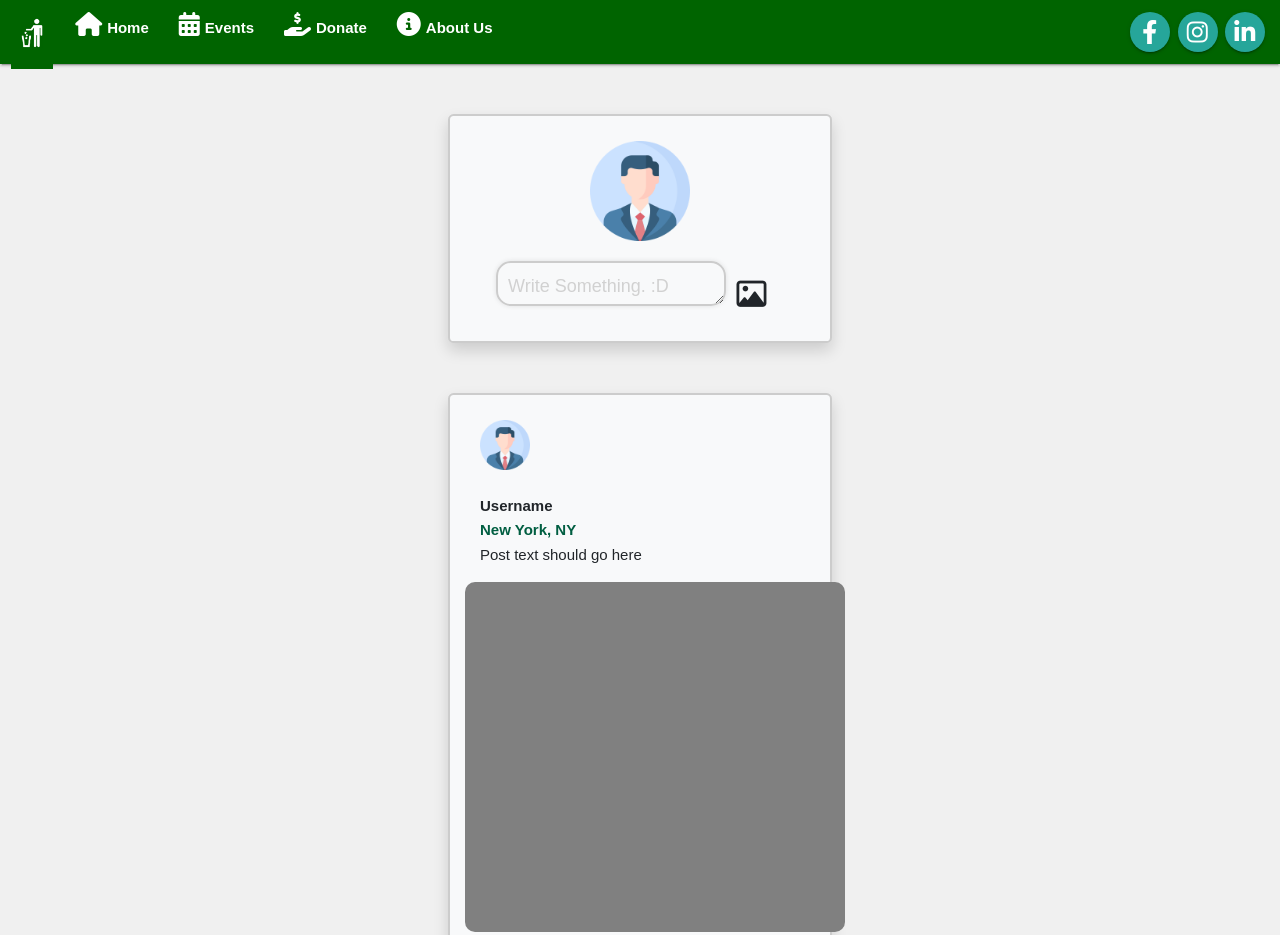
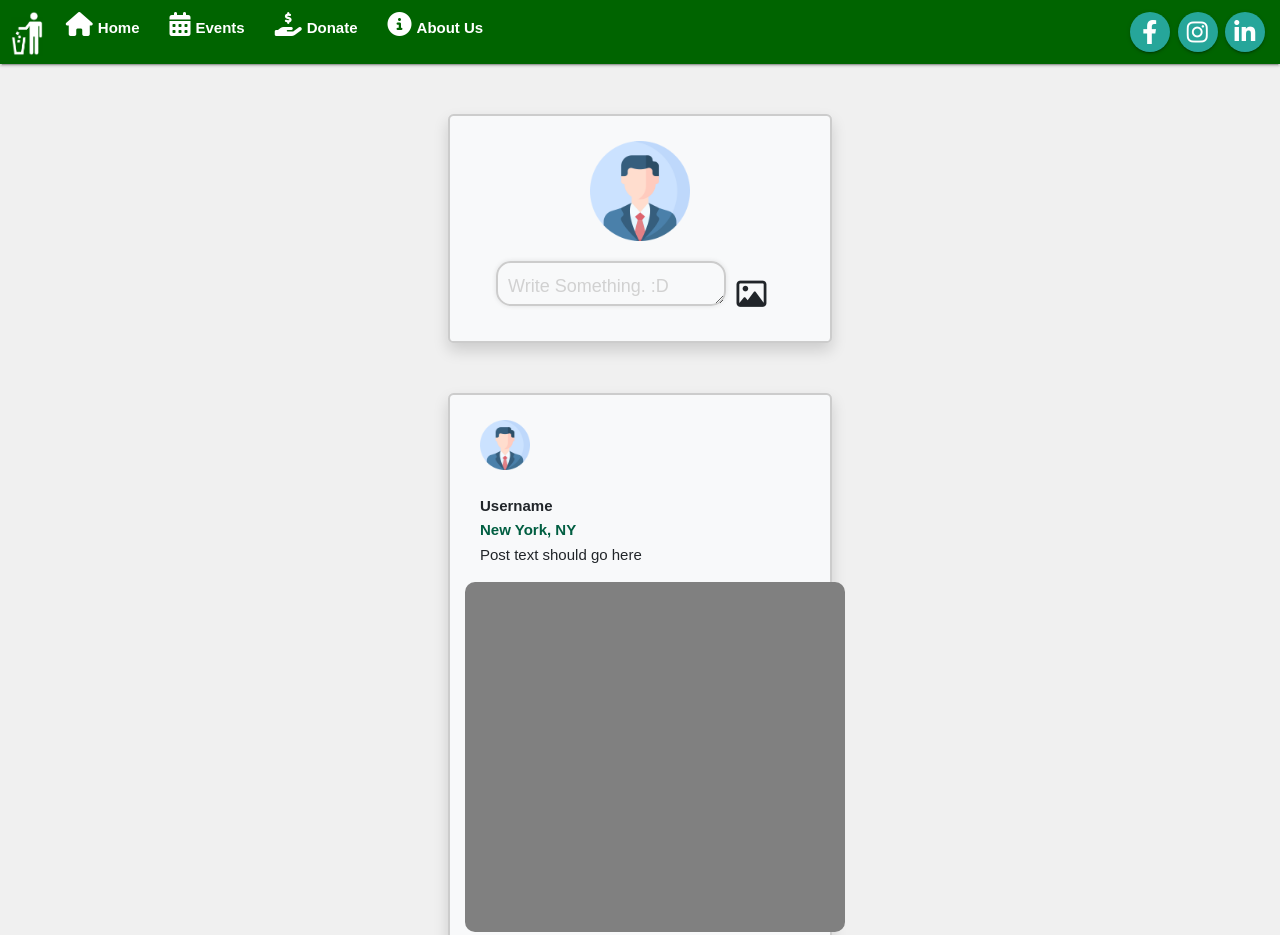
Before and after one commit to LitterPic/litterpic_web, a website: page index.html in a window 1280 px wide. Shown: the top 935 px of the page. Drawn offline with nearby package versions, Linux system fonts and the light colour scheme; no server answers.

Commit message:
fixed the navbar. kept the color green.

```diff
--- a/navbar.html
+++ b/navbar.html
@@ -1,7 +1,7 @@
 <nav class="navbar navbar-expand-lg w-100">
   <div class="container-fluid">
     <a class="navbar-brand" href="#"
-      ><img id="litter-icon" src="trash.png" alt=""
+      ><img id="litter-icon" src="clear-man.png" alt=""
     /></a>
     <button
       class="navbar-toggler"
--- a/styles.css
+++ b/styles.css
@@ -124,7 +124,7 @@ body {
 }
 
 .fa-solid {
-  color: #015e41;
+  color: darkgreen;
   cursor: pointer;
   animation: pulse 1s ease;
 }
@@ -174,7 +174,11 @@ body {
 }
 
 #litter-icon {
-  height: 30px;
+  height: 45px;
+}
+
+.navbar-brand {
+  padding: 0;
 }
 
 .social-bg {
```
Also changed, not shown: clear-man.png (renamed from trash.png), trash-green.png (added).
